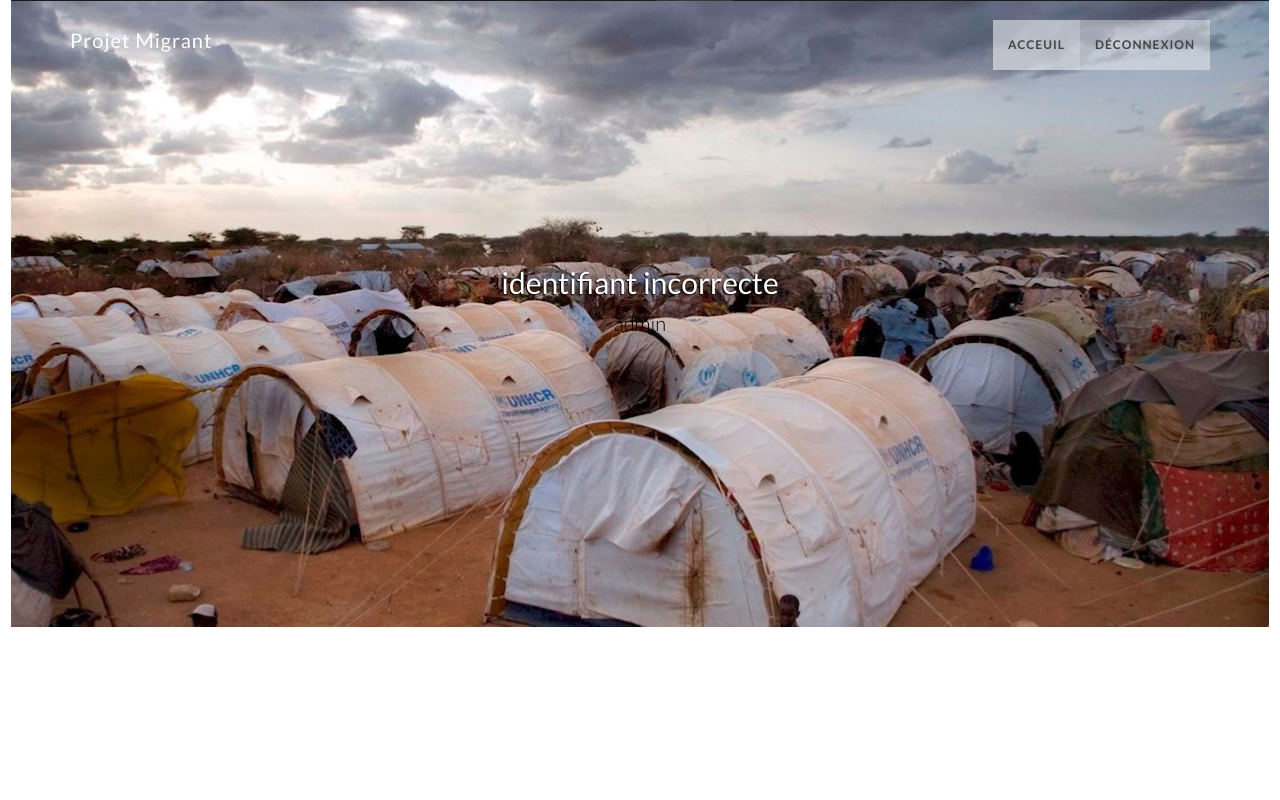
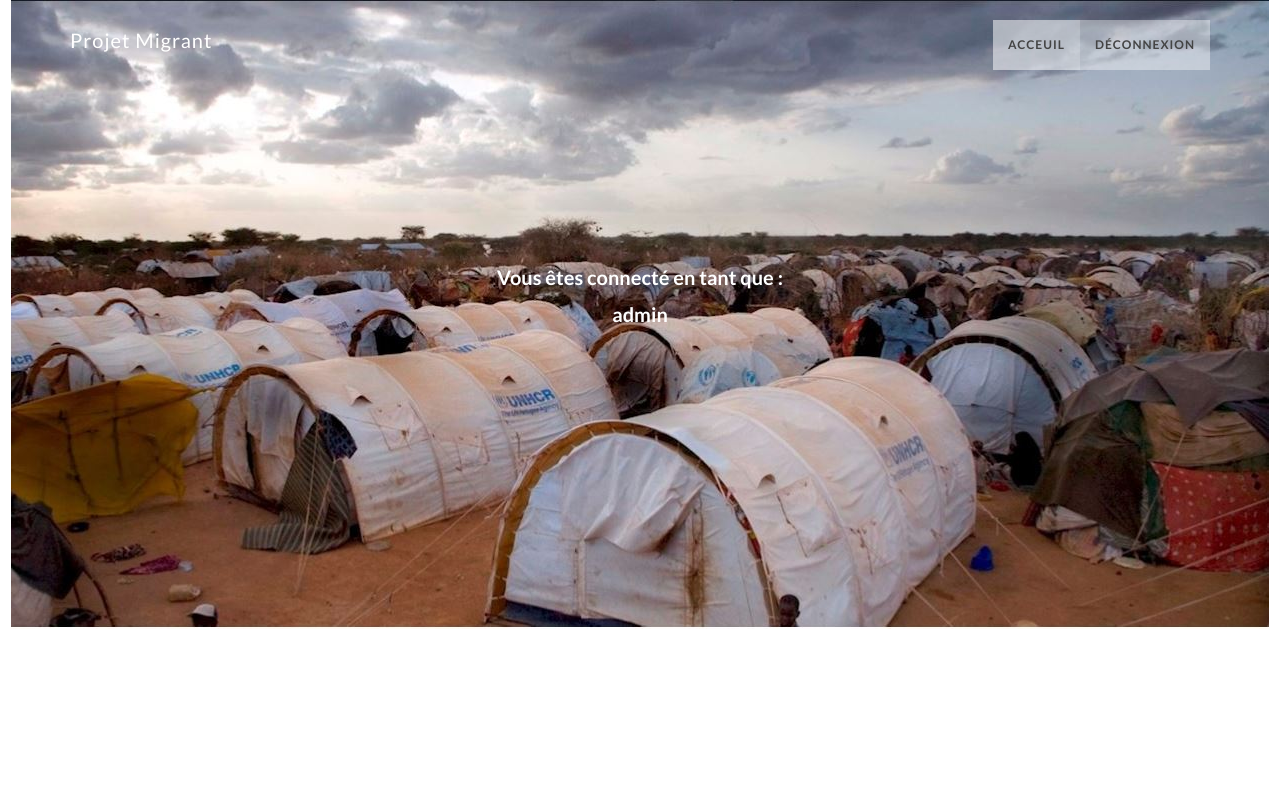
Before and after one commit to Aporcher96/Projet-Camp-R-fugi-s, a PHP site: page /menu.php in a window 1280 px wide. Run offline with PHP 8.4, Linux system fonts and the light colour scheme; the visitor is signed in with stand-in values (Sample User, id 1).

Commit message:
modification du css. site finis !

```diff
--- a/css/style.css
+++ b/css/style.css
@@ -19,6 +19,11 @@ font-size: 20px;
 font-weight:bold;
 
 }
+.style_css{
+	color: white;
+	font-size: 20px;
+	font-weight:bold;
+}
 
 
 
@@ -37,7 +42,9 @@ h1{
 h2,
 h3,
 h4 {
-	  font-size: 30px;
+	  font-size: 20px;
+	  color: white;
+	  font-weight:bold;
 }
 h5,
 h6 {
--- a/menu.php
+++ b/menu.php
@@ -58,20 +58,9 @@
 
 		<!-- Section: intro -->
 		<section id="intro" class="intro">
-	<?php	if(!isset($_SESSION['connexion'])){
 
-				echo('<div class="slogan">
-				<h4>Vous êtes connecté en tant que :  </h4>
 
-			</div>');
-	}
-	else {
-				echo('<div class="slogan">
-				<h4>identifiant incorrecte </h4>
 
-			</div>');
-
-	}?>
 			<center>
 
 
@@ -143,10 +132,6 @@
 
 
 
-										}else{
-
-										echo '<p class="couleur_texte">Les identifiants sont incorrecte.</p>';
-
 										}
 
 
@@ -158,15 +143,20 @@
 				}
 						//include 'header.php';
 
+
 						if(!isset($_SESSION['connexion'])){
+
+								echo('<h4>Identifiant incorrecte </h4>');
 
 								echo '<p class="couleur_texte">Veuillez retourner à la page de connexion.</p>';
 
-
 						}else{
 
+								echo('<h4>Vous êtes connecté en tant que :  </h4>');
 
-							echo $_SESSION['Role'];
+
+
+							echo ('<p class="style_css">'.$_SESSION['Role'].'</p>');
 
 							// Vérification du rôle de l'utilisateur et affichage du menu en fonction de ce dernier
 							switch(Trim($_SESSION['Role'])){
```
